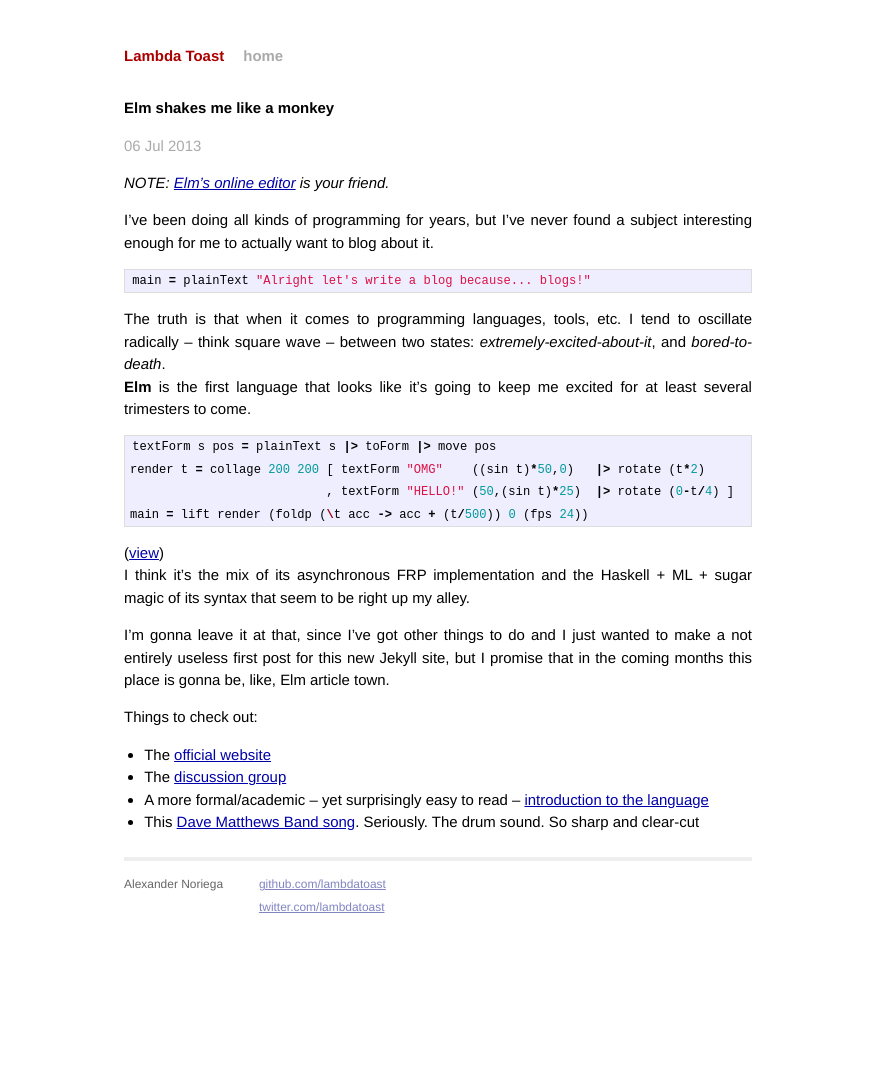
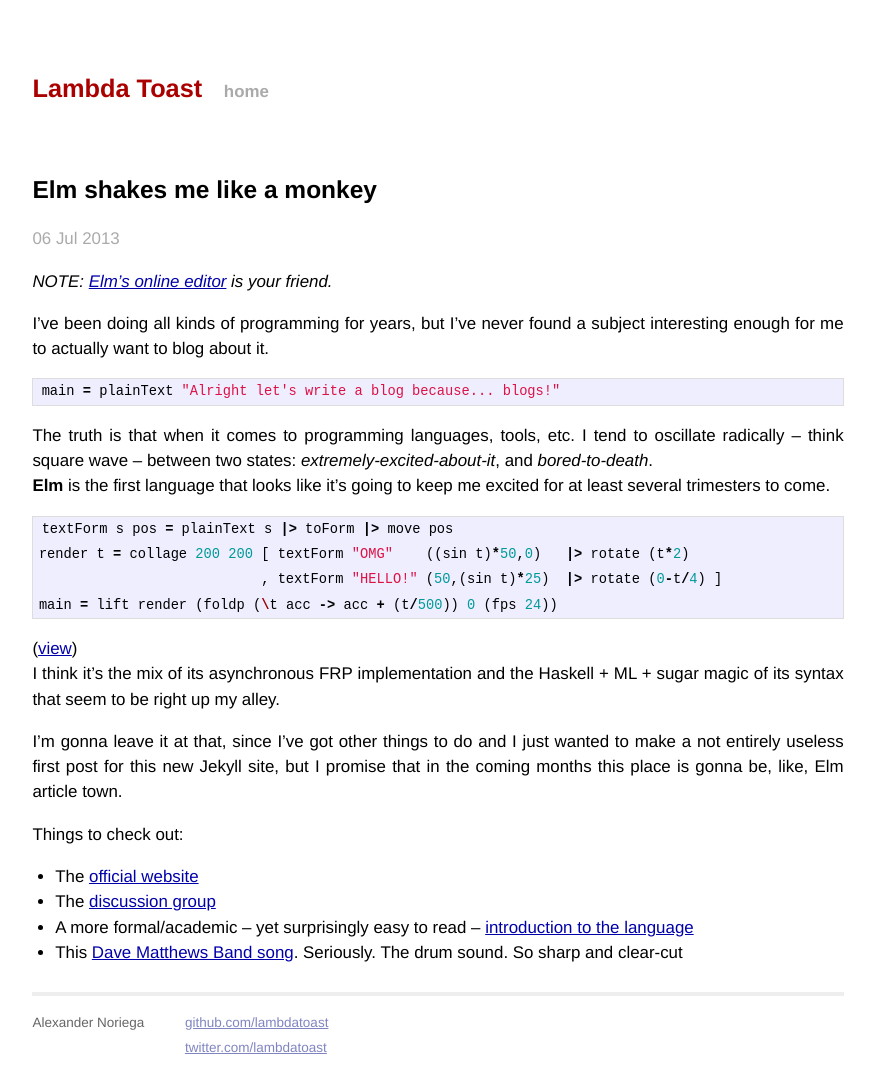
Before and after one commit to lambdatoast/lambdatoast.github.com, a Jekyll site: the page built from _posts/2013-07-06-elm-shakes-me-like-a-monkey.markdown, in a window 1280 px wide. Shown: the whole page, without its empty margins (202-1077 px from the left). Built offline with Jekyll 4.4.1, drawn with Linux system fonts in a browser that asks for light colours; before the commit the page ends 945 px from its top, so only the background shows below that.

Commit message:
Improve the default CSS a bit.

```diff
--- a/css/main.css
+++ b/css/main.css
@@ -163,3 +163,51 @@ ul.posts span {
 .post pre.terminal code {
   background-color: #333;
 }
+
+/*****************************************************************************/
+/*
+/* lambdatoast
+/*
+/*****************************************************************************/
+
+.post pre {
+  overflow-x: scroll;
+}
+
+h1, h2, h3, h4 {
+  margin: 1em 0;
+}
+h1,
+.h1 {
+  font-size: 150%;
+}
+
+h2,
+.h2 {
+  font-size: 145%;
+}
+
+h3,
+.h3 {
+  font-size: 140%;
+}
+
+h4,
+.h4 {
+  font-size: 135%;
+}
+
+.site {
+  font-size: 130%;
+  width: 48em;
+}
+
+@media (max-width: 767px) {
+  .site {
+    font-size: 130%;
+    width: 90%;
+  }
+  h1, h2, h3, h4 {
+    font-size: 130%;
+  }
+}
```
